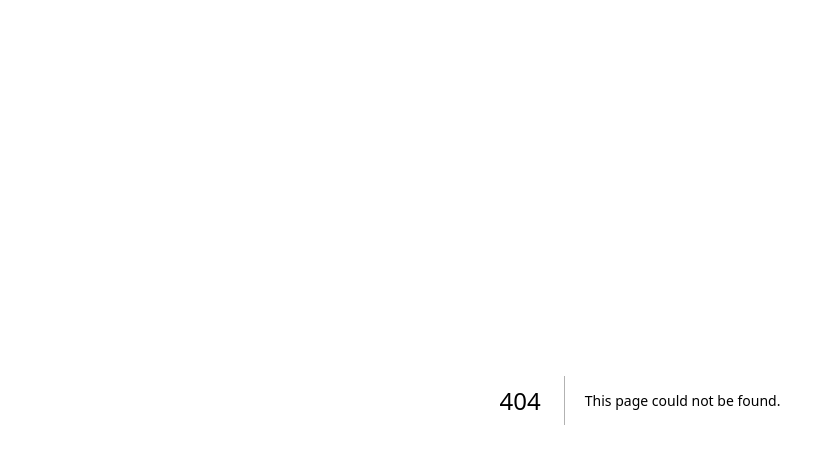
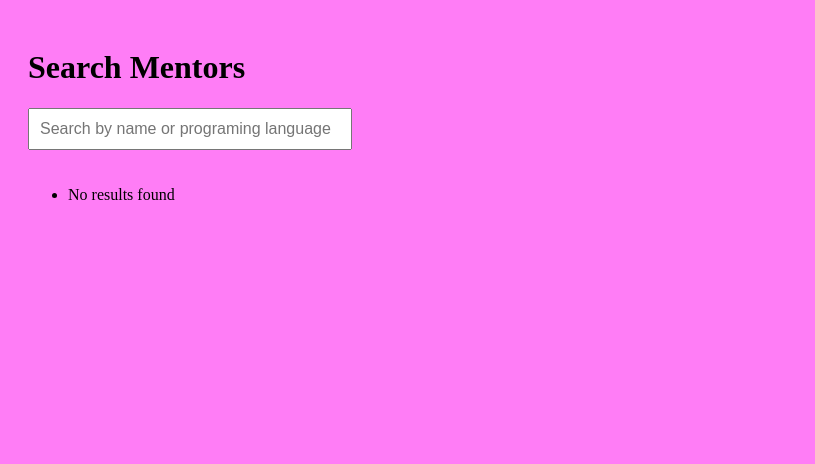
Before and after one commit to ShahafPinto/Queen-B-Mentoring-App, a Next.js app: page /search in a window 1280 px wide. Before the commit this address had no page. Shown: the top 464 px of the page, without its empty margins (0-815 px from the left). Built offline with nearby package versions, Linux system fonts and the light colour scheme.

Commit message:
rotems 23.9 15:00

```diff
--- /dev/null
+++ b/app/search/page.js
@@ -0,0 +1,59 @@
+'use client';
+
+import { useState } from 'react';
+
+const SearchPage = () => {
+  const [searchTerm, setSearchTerm] = useState('');
+  const [results, setResults] = useState([]);
+
+  // Mock data for demonstration purposes
+  const data = [
+    { id: 1, name: 'John Doe', language: 'JavaScript' },
+    { id: 2, name: 'Jane Smith', language: 'Python' },
+    { id: 3, name: 'Tom Brown', language: 'Java' },
+    // Add more mock data here if needed
+  ];
+
+  // Function to handle the search input and filter results
+  const handleSearch = (event) => {
+    const value = event.target.value;
+    setSearchTerm(value);
+
+    const filteredResults = data.filter(item =>
+      item.name.toLowerCase().includes(value.toLowerCase()) ||
+      item.language.toLowerCase().includes(value.toLowerCase())
+    );
+    setResults(filteredResults);
+  };
+
+  return (
+    <div style={{ padding: '20px' }}>
+      <h1>Search Mentors</h1>
+      <input
+        type="text"
+        placeholder="Search by name or programing language"
+        value={searchTerm}
+        onChange={handleSearch}
+        style={{
+          padding: '10px',
+          fontSize: '16px',
+          marginBottom: '20px',
+          width: '300px',
+        }}
+      />
+      <ul>
+        {results.length > 0 ? (
+          results.map(result => (
+            <li key={result.id}>
+              {result.name} - {result.language}
+            </li>
+          ))
+        ) : (
+          <li>No results found</li>
+        )}
+      </ul>
+    </div>
+  );
+};
+
+export default SearchPage;
```
